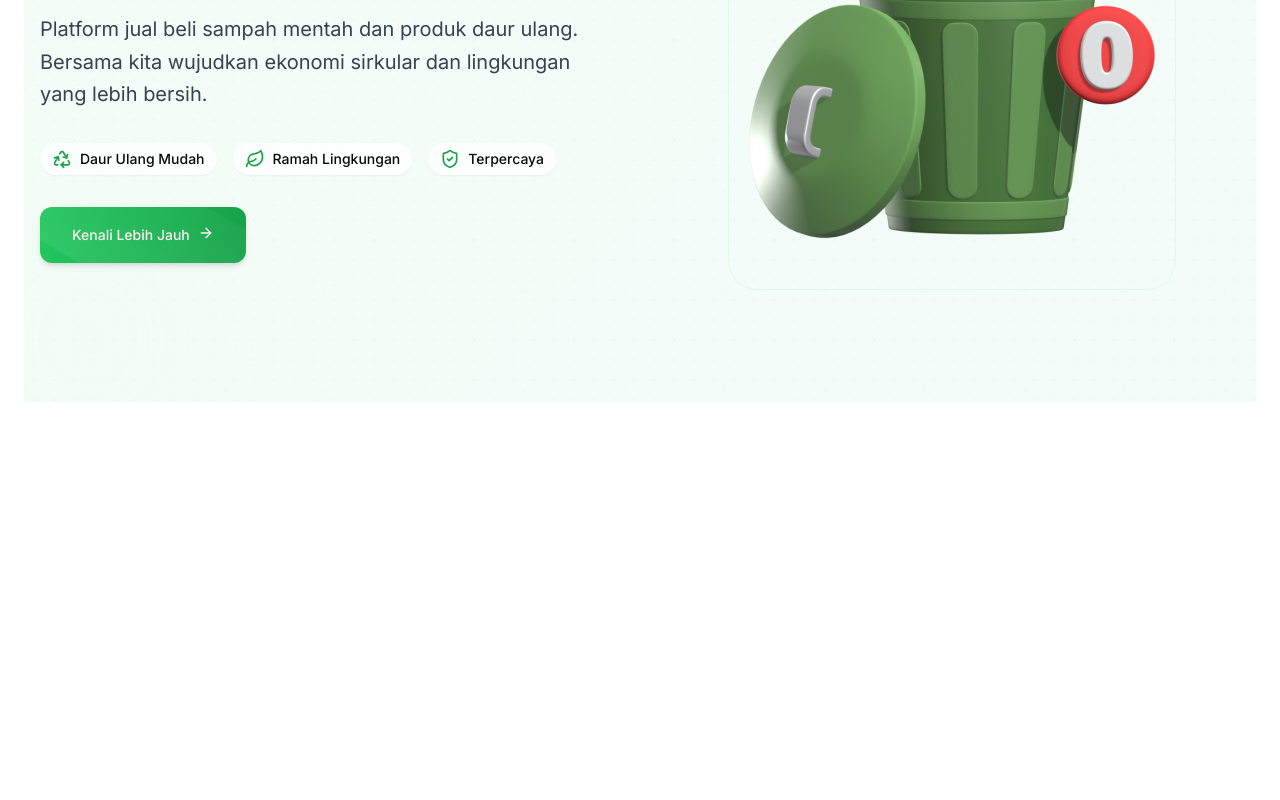
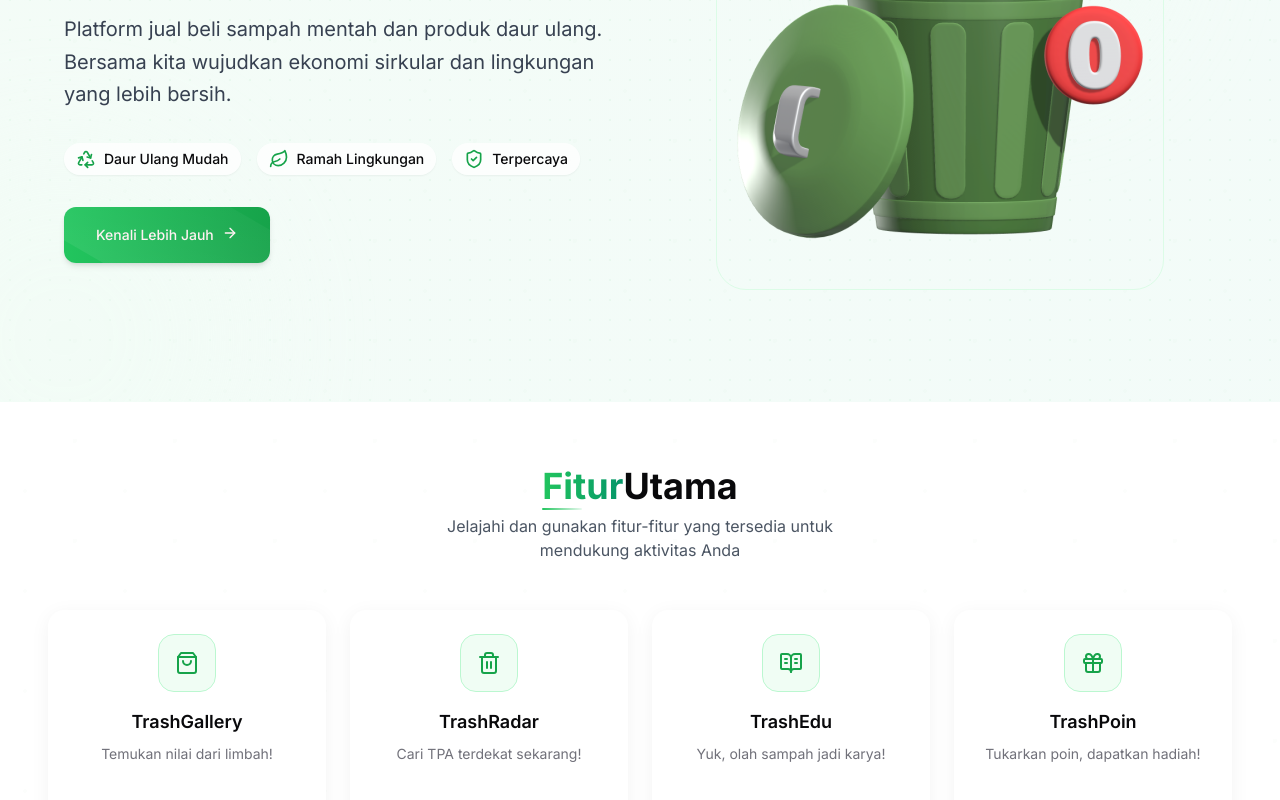
Before and after one commit to hamasfaa/frontend-fp-imk, a Next.js app: page / in a window 1280 px wide. Shown: the part 334-1134 px from the top of the page. Before the commit the page ends 864 px from the top, so only its background shows below. Built offline with nearby package versions, Linux system fonts and the light colour scheme.

Commit message:
add: feature section

```diff
--- a/src/app/layout.tsx
+++ b/src/app/layout.tsx
@@ -20,11 +20,11 @@ export default function RootLayout({
     <html lang="id" className="light">
       <body className={inter.className}>
         <ThemeProvider attribute="class" defaultTheme="light" enableSystem>
-          <div className="flex justify-center">
-            <div className="relative flex min-h-screen flex-col">
+          <div className="relative flex min-h-screen flex-col">
+            <div className="md:px-12">
               <Header />
-              {children}
             </div>
+            {children}
           </div>
         </ThemeProvider>
       </body>
--- a/src/app/page.tsx
+++ b/src/app/page.tsx
@@ -1,11 +1,13 @@
 import Image from "next/image";
 import styles from "./page.module.css";
 import HeroSection from "@/components/hero-section";
+import FeatureSection from "@/components/feature-section";
 
 export default function Home() {
   return (
     <div className="flex flex-col min-h-screen">
       <HeroSection />
+      <FeatureSection />
     </div>
   );
 }
--- /dev/null
+++ b/src/components/feature-section.tsx
@@ -0,0 +1,79 @@
+import Link from "next/link";
+import {
+  ShoppingBag,
+  Trash2,
+  BookOpenText,
+  Gift,
+  ArrowRight,
+} from "lucide-react";
+
+export default function FeatureSection() {
+  const features = [
+    {
+      name: "TrashGallery",
+      icon: <ShoppingBag className="h-6 w-6" />,
+      description: "Temukan nilai dari limbah!",
+      href: "/trashgallery",
+    },
+    {
+      name: "TrashRadar",
+      icon: <Trash2 className="h-6 w-6" />,
+      description: "Cari TPA terdekat sekarang!",
+      href: "/trashradar",
+    },
+    {
+      name: "TrashEdu",
+      icon: <BookOpenText className="h-6 w-6" />,
+      description: "Yuk, olah sampah jadi karya!",
+      href: "/trashedu",
+    },
+    {
+      name: "TrashPoin",
+      icon: <Gift className="h-6 w-6" />,
+      description: "Tukarkan poin, dapatkan hadiah!",
+      href: "/trashpoin",
+    },
+  ];
+
+  return (
+    <section className="my-16 relative md:px-12">
+      <div className="text-center mb-12 relative">
+        <h2 className="text-3xl md:text-4xl font-bold mb-2 inline-block relative elegant-underline">
+          <span className="subtle-gradient-text">Fitur</span>Utama
+        </h2>
+        <p className="text-gray-600 max-w-md mx-auto">
+          Jelajahi dan gunakan fitur-fitur yang tersedia untuk mendukung
+          aktivitas Anda
+        </p>
+      </div>
+
+      <div className="grid grid-cols-2 md:grid-cols-2 lg:grid-cols-4 gap-6">
+        {features.map((feature) => (
+          <Link
+            key={feature.name}
+            href={feature.href}
+            className="group relative hover-scale"
+          >
+            <div className="elegant-card p-6 h-full flex flex-col items-center text-center transition-all duration-300">
+              <div className="p-4 rounded-2xl bg-green-50 mb-4 group-hover:scale-105 transition-transform duration-300 border border-green-200">
+                <div className="text-green-600">{feature.icon}</div>
+              </div>
+
+              <h3 className="font-semibold text-lg mb-2 group-hover:text-green-600 transition-colors">
+                {feature.name}
+              </h3>
+
+              <p className="text-sm text-muted-foreground">
+                {feature.description}
+              </p>
+
+              <div className="mt-4 w-6 h-6 rounded-full bg-white flex items-center justify-center opacity-0 group-hover:opacity-100 transition-all duration-300 transform translate-y-2 group-hover:translate-y-0 border border-gray-100 shadow-sm">
+                <ArrowRight className="h-3 w-3 text-green-600" />
+              </div>
+            </div>
+          </Link>
+        ))}
+      </div>
+    </section>
+  );
+}
--- a/src/components/hero-section.tsx
+++ b/src/components/hero-section.tsx
@@ -5,7 +5,7 @@ import Link from "next/link";
 
 export default function HeroSection() {
   return (
-    <section className="relative py-20 md:py-28 overflow-hidden">
+    <section className="relative py-20 md:py-28 overflow-hidden md:px-12">
       {/* Subtle background elements */}
       <div className="absolute inset-0 -z-10 elegant-gradient"></div>
       <div className="absolute inset-0 -z-10 subtle-dots"></div>
```
